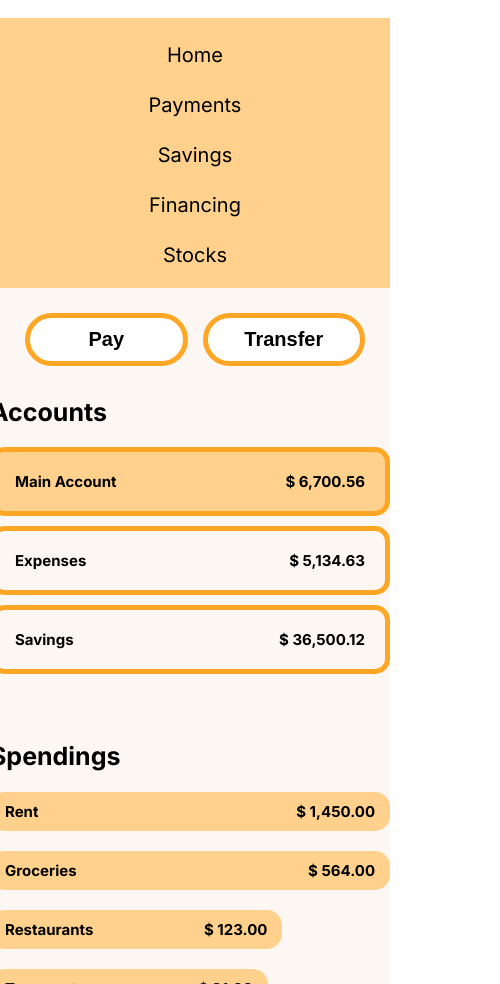
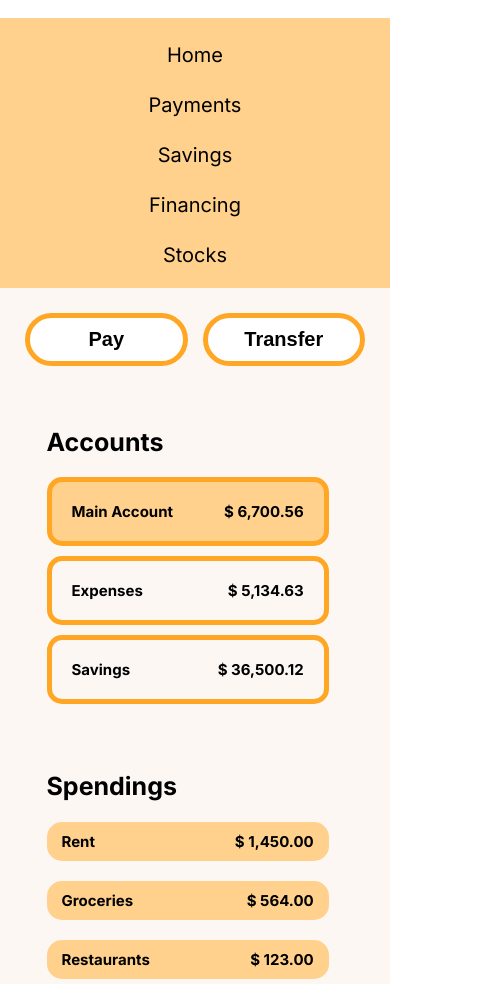
Before and after one commit to lucieyarish/best-bank, a plain HTML site: page index.html in a window 390 px wide. Shown: the part 116-1100 px from the top of the page, 500 px wide, since content can reach past the window. Drawn offline with Linux system fonts and the light colour scheme.

Commit message:
Fix margins on mobile display

```diff
--- a/styles/index.css
+++ b/styles/index.css
@@ -82,6 +82,7 @@ body {
     justify-content: flex-start;
     gap: 30px;
     margin: 0 auto;
+    padding: 30px;
 }
 
 .accounts-overview, .spendings-overview {
@@ -214,15 +215,18 @@ body {
     .overview-container {
         flex-direction: column;
         align-items: center;
-        margin-left: 50px;
     }
 
     .overview-container h2 {
         font-size: 25px;
     }
 
+    .accounts-overview, .spendings-overview {
+        width: 90%;
+    }
+
     .account-item, .spending-item {
-        max-width: 400px;
+        max-width: 95%;
     }
 
     .account-item p, .spending-item p {
```
